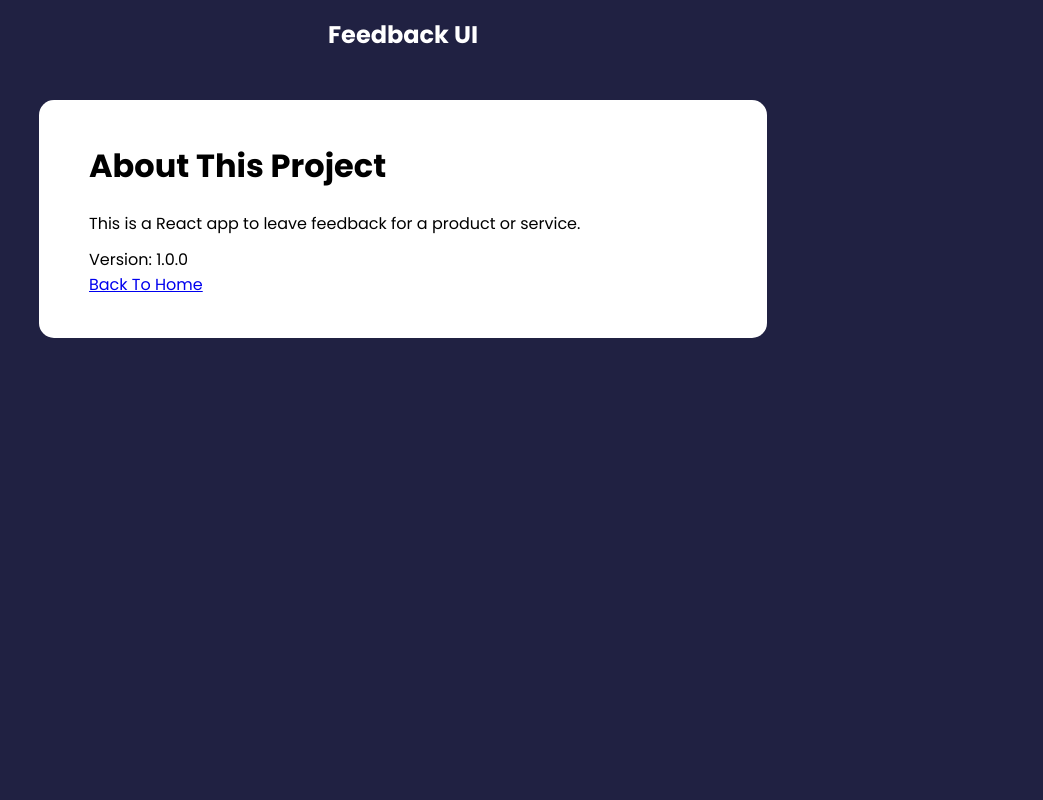
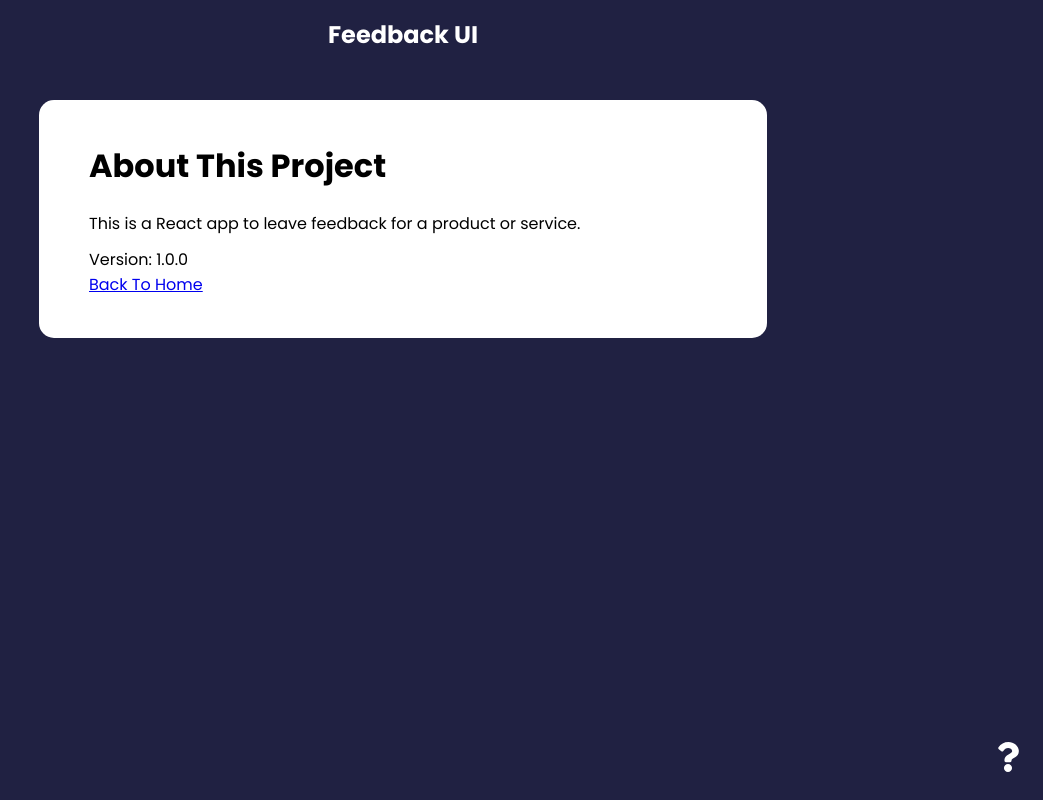
Before and after one commit to canopus-m-satoshi/feedback-app, a React (Create React App) app: page /about in a window 1280 px wide. Shown: the whole page, without its empty margins (237-1280 px from the left). Built offline with nearby package versions, Linux system fonts and the light colour scheme; the HTML template or start-up script is replaced by a standard one.

Commit message:
27. Creating Links (v5 & v6)

```diff
--- a/src/App.js
+++ b/src/App.js
@@ -7,6 +7,7 @@
 import FeedbackStats from './components/FeedbackStats'
 import FeedbackData from './data/FeedbackData'
 import FeedbackForm from './components/FeedbackForm'
+import AboutIconLink from './components/AboutIconLink'
 import AboutPage from './pages/AboutPage'
 
 function App() {
@@ -44,6 +45,8 @@
 
           <Route path="/about" element={<AboutPage />} />
         </Routes>
+
+        <AboutIconLink />
       </div>
     </Router>
   )
--- /dev/null
+++ b/src/components/AboutIconLink.jsx
@@ -0,0 +1,14 @@
+import { FaQuestion } from 'react-icons/fa'
+import { Link } from 'react-router-dom'
+
+function AboutIconLink() {
+  return (
+    <div className="about-link">
+      <Link to="/about">
+        <FaQuestion size={30} />
+      </Link>
+    </div>
+  )
+}
+
+export default AboutIconLink
--- a/src/pages/AboutPage.jsx
+++ b/src/pages/AboutPage.jsx
@@ -1,3 +1,4 @@
+import { Link } from 'react-router-dom'
 import Card from '../components/shared/Card'
 
 function AboutPage() {
@@ -10,7 +11,7 @@
       <p>Version: 1.0.0</p>
 
       <p>
-        <a href="/">Back To Home</a>
+        <Link to="/">Back To Home</Link>
       </p>
     </Card>
   )
```
